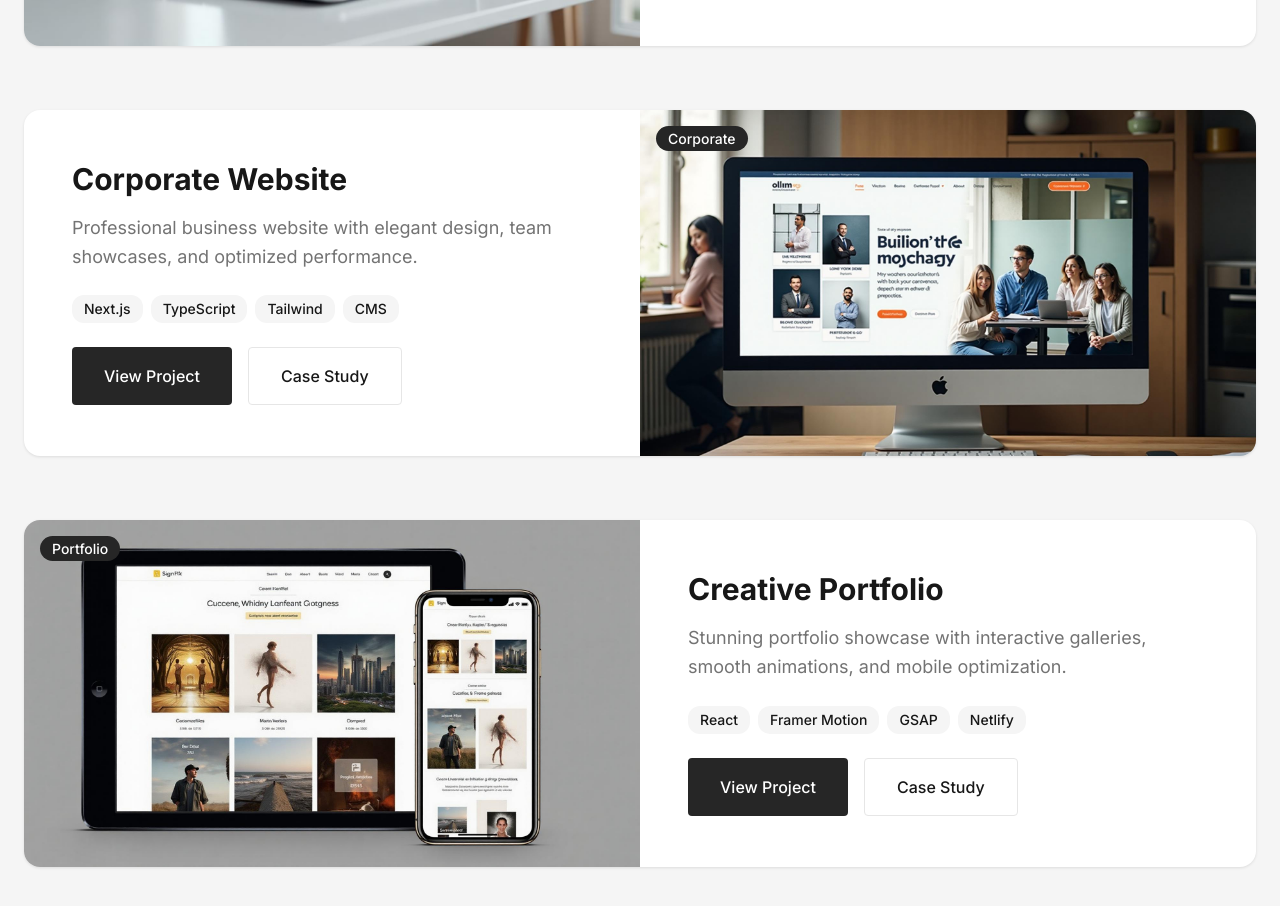
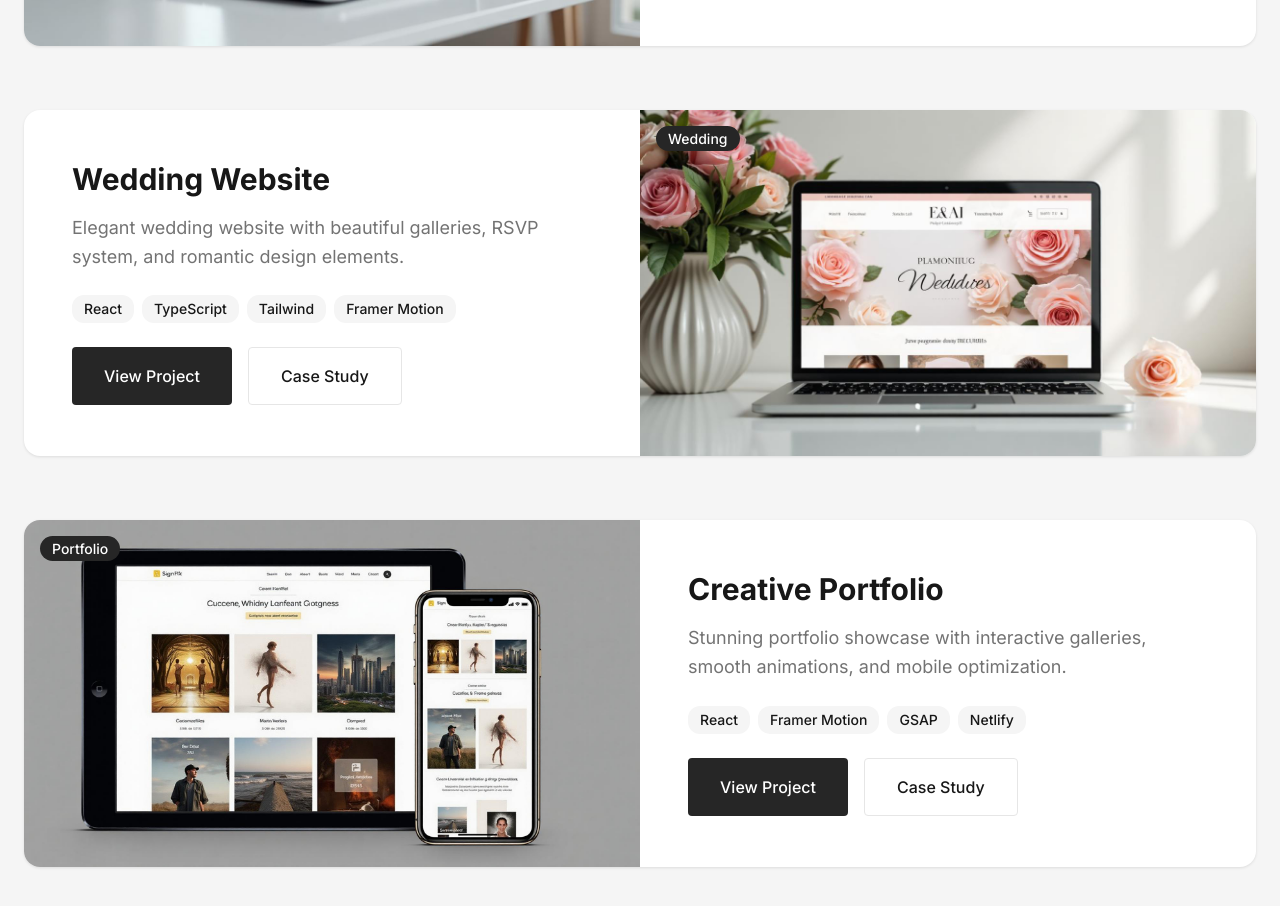
Before and after one commit to TugisSec/veloraservices, a React (Vite) app: page / in a window 1280 px wide. Shown: the part 2289-3195 px from the top of the page. Built offline with nearby package versions, Linux system fonts and the light colour scheme; the HTML template or start-up script is replaced by a standard one.

Commit message:
Update featured project to wedding website

```diff
--- a/src/components/ProjectsGallery.tsx
+++ b/src/components/ProjectsGallery.tsx
@@ -14,11 +14,11 @@ const projects = [
   },
   {
     id: 2,
-    title: "Corporate Website",
-    description: "Professional business website with elegant design, team showcases, and optimized performance.",
+    title: "Wedding Website",
+    description: "Elegant wedding website with beautiful galleries, RSVP system, and romantic design elements.",
     image: projectCorporate,
-    tech: ["Next.js", "TypeScript", "Tailwind", "CMS"],
-    category: "Corporate"
+    tech: ["React", "TypeScript", "Tailwind", "Framer Motion"],
+    category: "Wedding"
   },
   {
     id: 3,
```
Also changed, not shown: src/assets/project-corporate.jpg.
